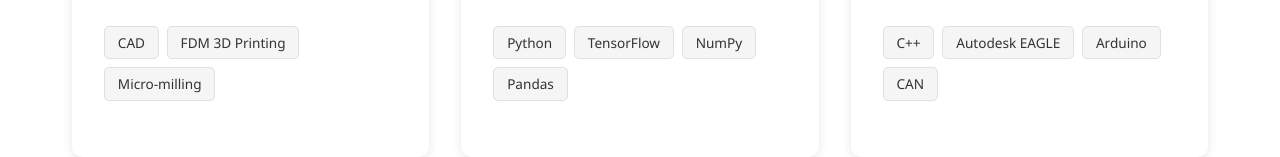
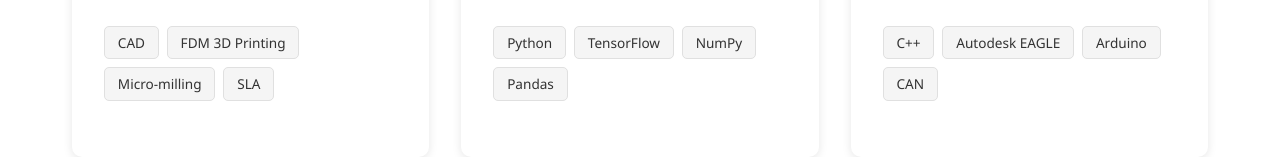
Before and after one commit to Bot736382/portfolio, a React (Vite) app: page /projects in a window 1280 px wide. Shown: the part 1102-1259 px from the top of the page. Built offline with nearby package versions, Linux system fonts and the light colour scheme.

Commit message:
Modified projects- microdroplet

```diff
--- a/src/components/Projects.jsx
+++ b/src/components/Projects.jsx
@@ -37,7 +37,7 @@
       category: "Research Project",
       description:
         "Manufactured PDMS master device using micro-milling to create millipede-style microdroplet generator. Achieved 12,000+ 1 microlitre droplets from immiscible fluids (water and HFE7500).",
-      technologies: ["CAD", "FDM 3D Printing", "Micro-milling"],
+      technologies: ["CAD", "FDM 3D Printing", "Micro-milling", "SLA"],
       links: {
         github: "#",
       },
```
Also changed, not shown: 1 other file (tests, documents, lock files or other folders).
